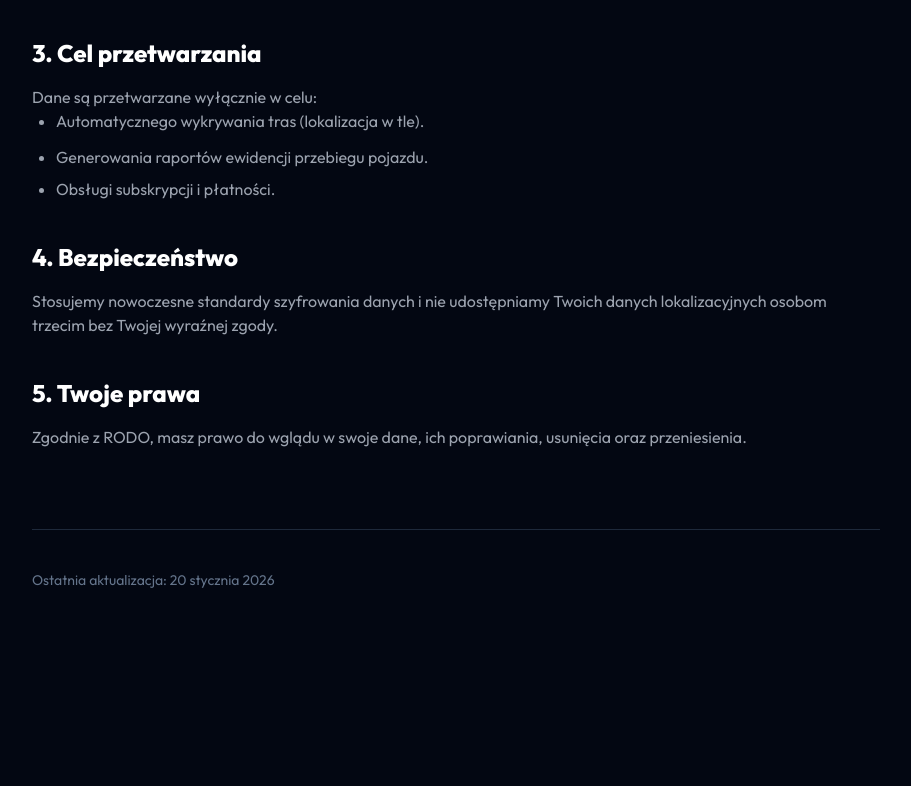
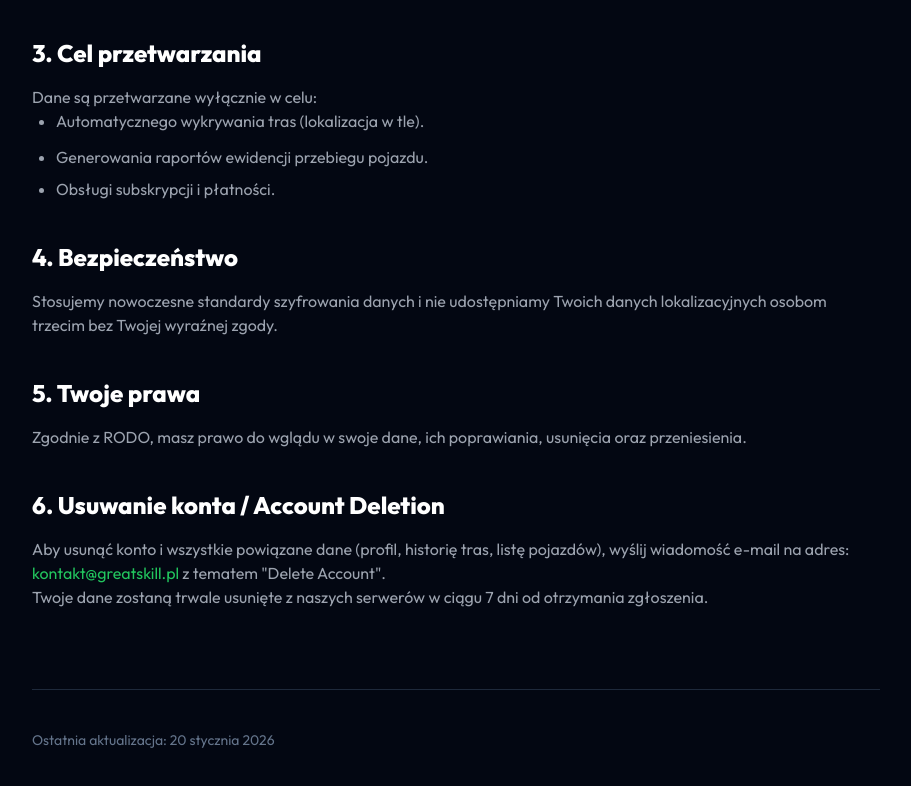
Before and after one commit to akuczewski/Kilometrik_landing, a website: page privacy.html in a window 1280 px wide. Shown: the part 475-1261 px from the top of the page, without its empty margins (184-1095 px from the left). Before the commit the page ends 1145 px from the top, so only its background shows below. Drawn offline with nearby package versions, Linux system fonts and the light colour scheme.

Commit message:
Update privacy policy with account deletion section

```diff
--- a/privacy.html
+++ b/privacy.html
@@ -69,6 +69,15 @@
                 <h2 class="text-2xl font-bold text-white mb-4">5. Twoje prawa</h2>
                 <p>Zgodnie z RODO, masz prawo do wglądu w swoje dane, ich poprawiania, usunięcia oraz przeniesienia.</p>
             </section>
+
+            <section id="delete-account">
+                <h2 class="text-2xl font-bold text-white mb-4">6. Usuwanie konta / Account Deletion</h2>
+                <p>Aby usunąć konto i wszystkie powiązane dane (profil, historię tras, listę pojazdów), wyślij wiadomość
+                    e-mail na adres: <a href="mailto:kontakt@greatskill.pl"
+                        class="text-green-500 hover:text-green-400">kontakt@greatskill.pl</a> z tematem "Delete
+                    Account".</p>
+                <p>Twoje dane zostaną trwale usunięte z naszych serwerów w ciągu 7 dni od otrzymania zgłoszenia.</p>
+            </section>
         </div>
 
         <footer class="mt-20 pt-10 border-t border-slate-800 text-slate-500 text-sm">
```
Also changed, not shown: index.html (+10 -0 lines).
